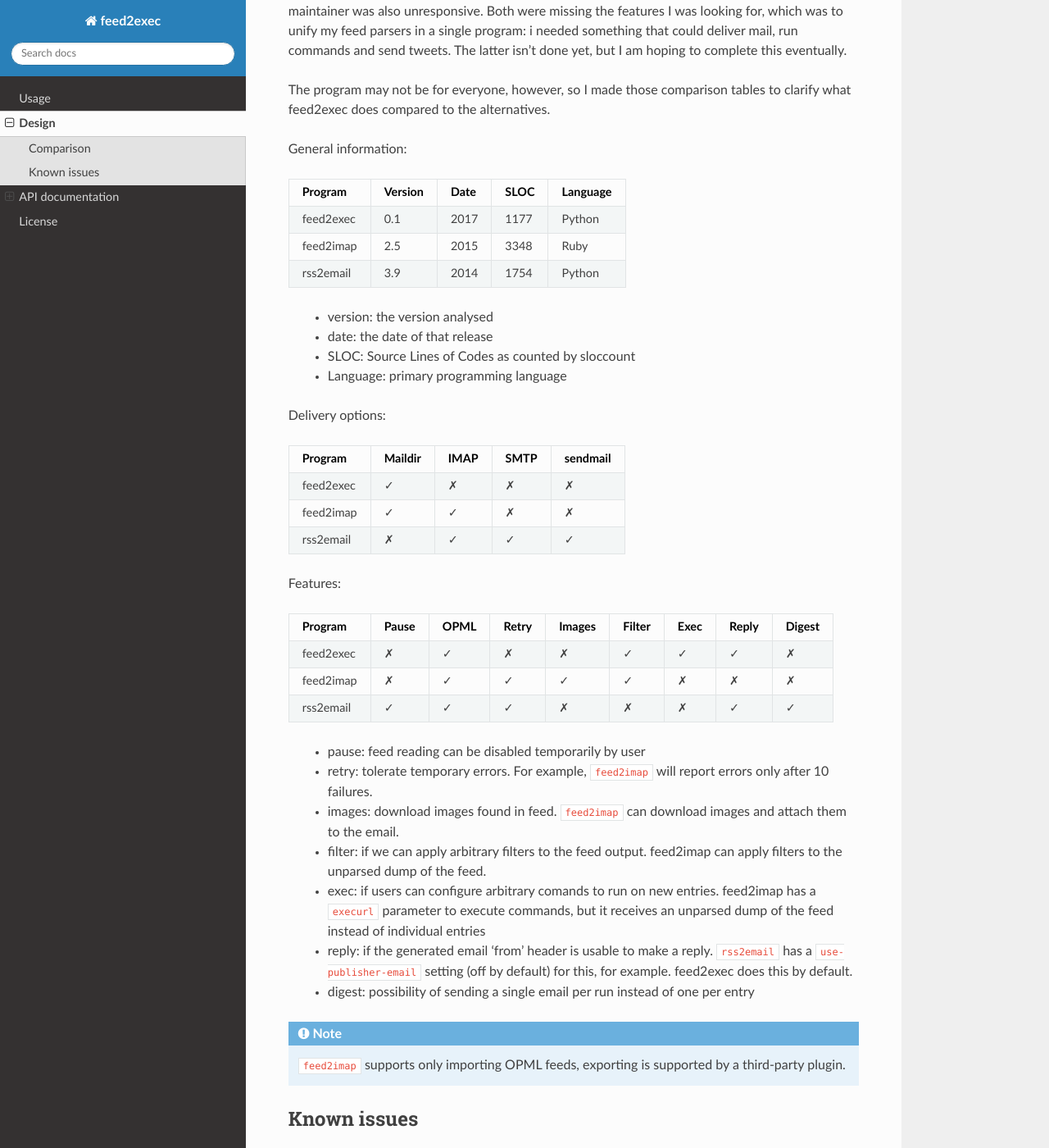
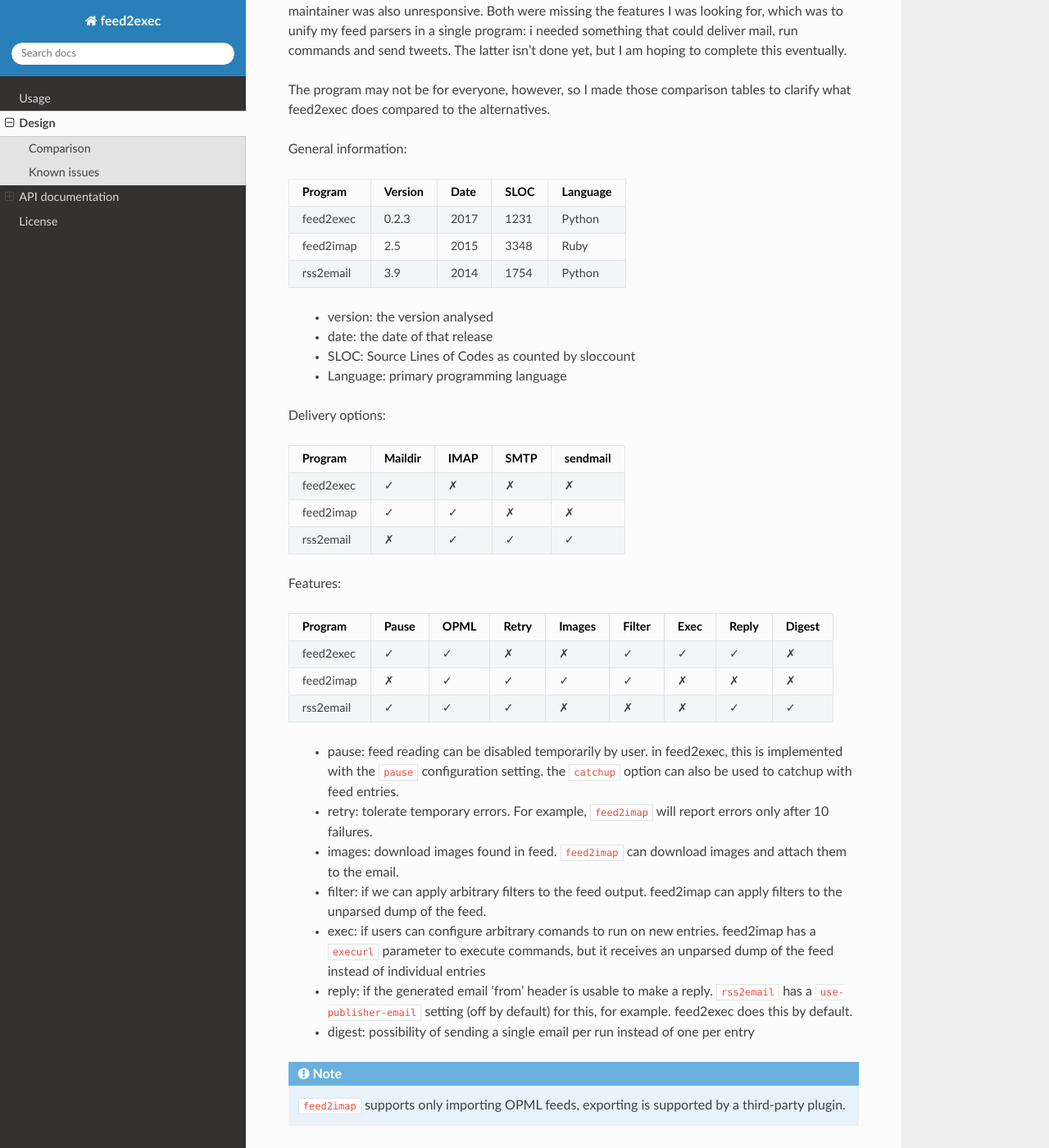
Before and after one commit to timb-machine-mirrors/anarcat-feed2exec, a Sphinx documentation site: the page built from doc/design.rst, in a window 1280 px wide and 1400 px high, scrolled down 605 px. Shown: the whole window at 82% size. Built offline with Sphinx 7.4.7 and the Read the Docs theme 2.0.0, drawn with Linux system fonts in a browser that asks for light colours; the version number could not be read and is left out.

Commit message:
add pause support

```diff
--- a/doc/design.rst
+++ b/doc/design.rst
@@ -43,7 +43,7 @@
 ========= ======= ==== ==== ========
 Program   Version Date SLOC Language
 ========= ======= ==== ==== ========
-feed2exec  0.1    2017 1177  Python
+feed2exec  0.2.3  2017 1231  Python
 feed2imap  2.5    2015 3348  Ruby
 rss2email  3.9    2014 1754  Python
 ========= ======= ==== ==== ========
@@ -68,12 +68,15 @@
 ========= ======= ==== ===== ====== ====== ==== ===== ======
 Program   Pause   OPML Retry Images Filter Exec Reply Digest
 ========= ======= ==== ===== ====== ====== ==== ===== ======
-feed2exec    ✗     ✓     ✗     ✗       ✓    ✓     ✓     ✗
+feed2exec    ✓     ✓     ✗     ✗       ✓    ✓     ✓     ✗
 feed2imap    ✗     ✓     ✓     ✓       ✓    ✗     ✗     ✗
 rss2email    ✓     ✓     ✓     ✗       ✗    ✗     ✓     ✓
 ========= ======= ==== ===== ====== ====== ==== ===== ======
 
- * pause: feed reading can be disabled temporarily by user
+ * pause: feed reading can be disabled temporarily by user. in
+   feed2exec, this is implemented with the ``pause`` configuration
+   setting. the ``catchup`` option can also be used to catchup with
+   feed entries.
  * retry: tolerate temporary errors. For example, ``feed2imap`` will
    report errors only after 10 failures.
  * images: download images found in feed. ``feed2imap`` can download
--- a/doc/usage.rst
+++ b/doc/usage.rst
@@ -179,6 +179,10 @@
       Disable output plugin execution. In this mode, the feed is still
       read and parsed, but new entries are not added to the database.
 
+  pause
+      Completely skip feed during fetch. Similar to catchup, but
+      doesn't fetch the feed at all and doesn't touch the cache.
+
 Cache database
 ~~~~~~~~~~~~~~
 
```
Also changed, not shown: 1 other file.
